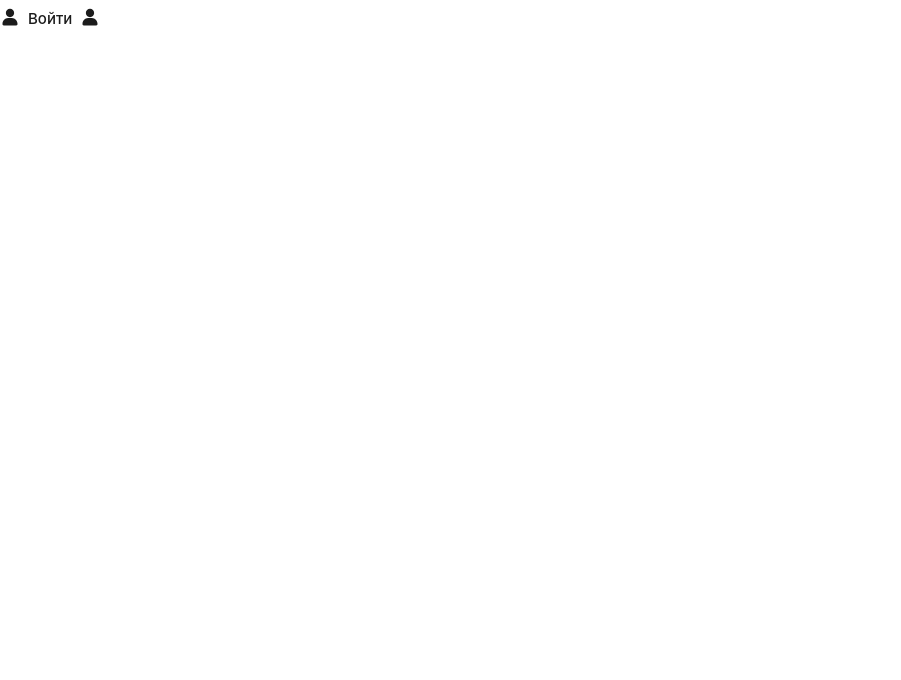
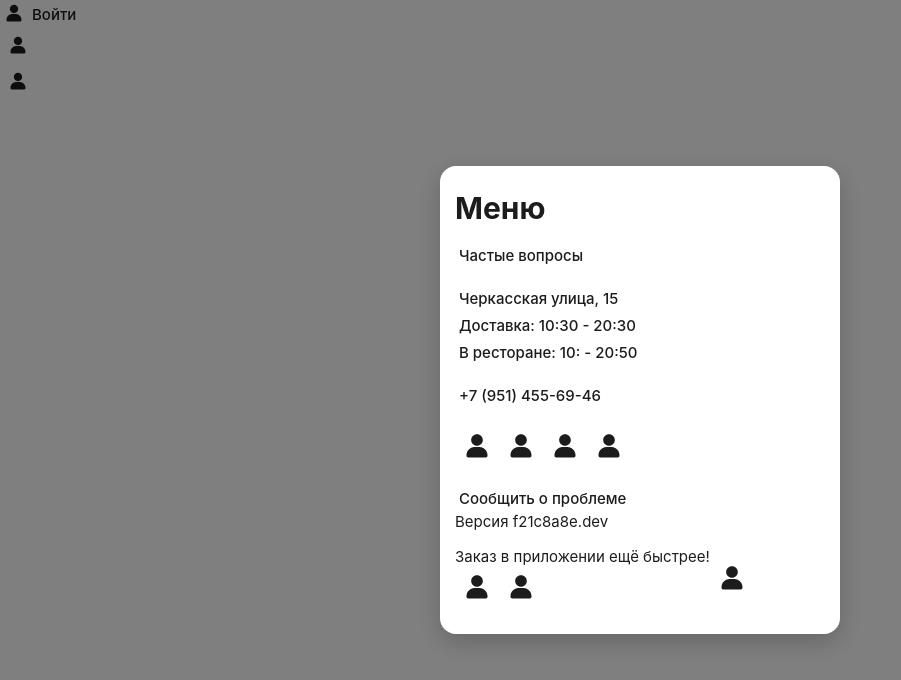
Before and after one commit to DorofeevAndrey/food_delivery_site, a Next.js app in the folder front_nextjs/: page / in a window 1280 px wide. Shown: the top 680 px of the page, without its empty margins (0-901 px from the left). Built offline with nearby package versions, Linux system fonts and the light colour scheme.

Commit message:
feat: started doing CommonModal

```diff
--- a/front_nextjs/app/page.tsx
+++ b/front_nextjs/app/page.tsx
@@ -7,6 +7,7 @@ import { useState } from "react";
 import { getProfile } from "@/libs/api/profile";
 import { useRouter } from "next/navigation";
 import { useUser } from "@/hooks/useUser";
+import Header from "@/components/Header/Header";
 
 export default function Home() {
   const { user, setUser, logout, refreshUser } = useUser();
@@ -43,6 +44,7 @@ export default function Home() {
         </>
       )}
       <Button onClick={() => router.push("/profile")} icon={<ProfileIcon />} />
+      <Header />
     </div>
   );
 }
--- a/front_nextjs/components/Button/Button.module.css
+++ b/front_nextjs/components/Button/Button.module.css
@@ -1,15 +1,14 @@
 .button {
-  display: inline-flex;
+  display: flex;
   align-items: center;
   justify-content: center;
   background-color: var(--color-white);
   color: var(--textPrimary);
   border: none;
   cursor: pointer;
-  padding: 0px;
+  padding: 4px;
   border-radius: var(--buttonSmallBorderRadius);
   transition: background-color 0.3s;
-  height: 36px;
   font-size: var(--font-size-base);
   font-weight: var(--font-weight-normal);
 }
@@ -19,7 +18,7 @@
 }
 
 .iconOnly {
-  padding: 0px 8px;
+  padding: 8px;
 }
 
 .button:hover {
@@ -75,8 +74,3 @@
   opacity: 0.4;
   cursor: not-allowed;
 }
-
-.icon {
-  height: 20px;
-  width: 20px;
-}
--- a/front_nextjs/components/Button/Button.tsx
+++ b/front_nextjs/components/Button/Button.tsx
@@ -35,7 +35,7 @@ export default function Button({
       onClick={onClick}
       disabled={disable}
     >
-      {icon && <span className={styles.icon}>{icon}</span>}
+      {icon && icon}
       <span className={styles.title}>{title}</span>
     </button>
   );
--- /dev/null
+++ b/front_nextjs/components/CommonModal/CommonModal.module.css
@@ -0,0 +1,30 @@
+.headerModal {
+  padding: 24px 15px;
+
+  display: flex;
+  align-items: start;
+}
+
+.header {
+  width: 100%;
+  text-align: start;
+}
+
+.addressContainer {
+  width: 100%;
+}
+
+.messangerContainer {
+  display: flex;
+  flex-direction: row;
+}
+
+.footerContainer {
+  display: flex;
+  flex-direction: row;
+}
+
+.downloadContainer {
+  display: flex;
+  flex-direction: row;
+}
--- /dev/null
+++ b/front_nextjs/components/CommonModal/CommonModal.tsx
@@ -0,0 +1,68 @@
+import ProfileIcon from "@/assets/ProfileIcon";
+import Button from "../Button/Button";
+import Modal from "../Modal/Modal";
+import styles from "./CommonModal.module.css";
+
+export default function CommonModal() {
+  return (
+    <Modal isOpen={true} onClose={() => {}} className={styles.headerModal}>
+      <h1 className={styles.header}>Меню</h1>
+      <Button variant="white" title="Частые вопросы" />
+      <div className={styles.addressContainer}>
+        <Button variant="white" title="Черкасская улица, 15" />
+        <Button variant="white" title="Доставка: 10:30 - 20:30" />
+        <Button variant="white" title="В ресторане: 10: - 20:50" />
+      </div>
+      <Button variant="white" title="+7 (951) 455-69-46" />
+      <div className={styles.messangerContainer}>
+        <Button
+          variant="default"
+          icon={<ProfileIcon height={28} width={28} />}
+          onClick={() => {}}
+        />
+        <Button
+          variant="default"
+          icon={<ProfileIcon height={28} width={28} />}
+          onClick={() => {}}
+        />
+        <Button
+          variant="default"
+          icon={<ProfileIcon height={28} width={28} />}
+          onClick={() => {}}
+        />
+        <Button
+          variant="default"
+          icon={<ProfileIcon height={28} width={28} />}
+          onClick={() => {}}
+        />
+      </div>
+      <div>
+        <Button variant="white" title="Сообщить о проблеме" />
+        <span>Версия f21c8a8e.dev</span>
+      </div>
+
+      <div className={styles.footerContainer}>
+        <div>
+          <span>Заказ в приложении ещё быстрее!</span>
+          <div className={styles.downloadContainer}>
+            <Button
+              variant="default"
+              icon={<ProfileIcon height={28} width={28} />}
+              onClick={() => {}}
+            />
+            <Button
+              variant="default"
+              icon={<ProfileIcon height={28} width={28} />}
+              onClick={() => {}}
+            />
+          </div>
+        </div>
+        <Button
+          variant="default"
+          icon={<ProfileIcon height={28} width={28} />}
+          onClick={() => {}}
+        />
+      </div>
+    </Modal>
+  );
+}
--- /dev/null
+++ b/front_nextjs/components/Header/Header.tsx
@@ -0,0 +1,12 @@
+import ProfileIcon from "@/assets/ProfileIcon";
+import Button from "../Button/Button";
+import CommonModal from "../CommonModal/CommonModal";
+
+export default function Header() {
+  return (
+    <>
+      <Button variant="default" icon={<ProfileIcon />} onClick={() => {}} />
+      <CommonModal></CommonModal>
+    </>
+  );
+}
```
Also changed, not shown: front_nextjs/components/Header/Header.module.css (added).
